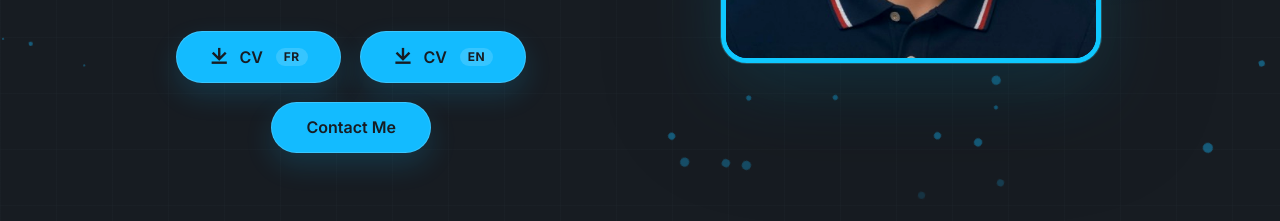
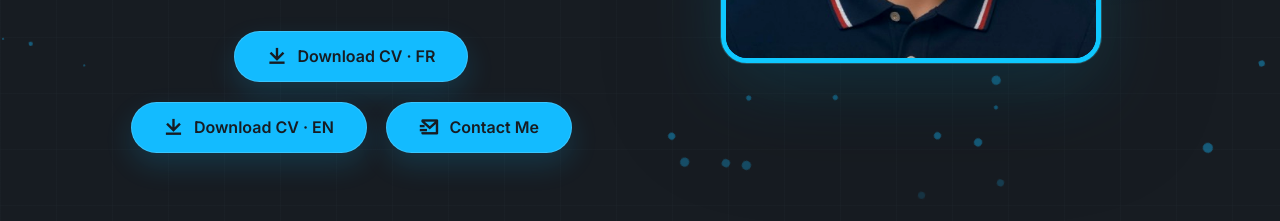
Before and after one commit to MahmoudKCHAOU/Portfoli.oMahmoodKCHAOU, a plain HTML site: page Html/home.html in a window 1280 px wide. Shown: the part 579-800 px from the top of the page. Drawn offline with nearby package versions, Linux system fonts and the light colour scheme.

Commit message:
Fix CV buttons: proper FR/EN labels, remove duplicate Contact Me

```diff
--- a/Html/home.html
+++ b/Html/home.html
@@ -161,17 +161,6 @@
       display: flex;
       gap: 1.2rem;
       flex-wrap: wrap;
-    }
-
-    .btn-cv .cv-lang {
-      display: inline-block;
-      background: rgba(255,255,255,0.15);
-      border-radius: 20px;
-      padding: 0.1rem 0.5rem;
-      font-size: 0.75rem;
-      font-weight: 700;
-      letter-spacing: 0.05em;
-      margin-left: 0.1rem;
     }
 
     .btn {
@@ -373,14 +362,14 @@
       </div>
 
       <div class="hero-buttons">
-        <a href="../Papier/CV_Mahmoud_KCHAOU_Fr.pdf" download class="btn btn-cv">
-          <i class="ri-download-line"></i> CV <span class="cv-lang">FR</span>
+        <a href="../Papier/CV_Mahmoud_KCHAOU_Fr.pdf" download class="btn btn-cv" id="cv-fr-btn">
+          <i class="ri-download-line"></i> Download CV · FR
         </a>
-        <a href="../Papier/CV__Mahmoud_KCHAOU_Anglais.pdf" download class="btn btn-cv">
-          <i class="ri-download-line"></i> CV <span class="cv-lang">EN</span>
+        <a href="../Papier/CV__Mahmoud_KCHAOU_Anglais.pdf" download class="btn btn-cv" id="cv-en-btn">
+          <i class="ri-download-line"></i> Download CV · EN
         </a>
-        <a href="mailto:mahmoud.kchaou@isimsf.u-sfax.tn?subject=Contact%20from%20Portfolio" class="btn">
-          <i class="ri-mail-send-line"></i> Contact Me
+        <a href="mailto:mahmoud.kchaou@isimsf.u-sfax.tn?subject=Contact%20from%20Portfolio" class="btn" id="contact-btn">
+          <i class="ri-mail-send-line"></i> <span data-i18n="contact">Contact Me</span>
         </a>
       </div>
     </div>
--- a/Html/i18n.js
+++ b/Html/i18n.js
@@ -8,7 +8,7 @@
     "home.html": [
       [".hero-content h4", "Hello, I'm", "Bonjour, je suis"],
       [".hero-content p", "Third-year Computer Engineering student with a Bachelor's degree in Big Data and Data Analytics.<br>Seeking a <strong>final-year internship (PFE)</strong>, with a particular interest in artificial intelligence.", "Étudiant en 3ᵉ année du cycle ingénieur en Génie Informatique, titulaire d’une licence en Big Data et Analyse de Données.<br>À la recherche d’un <strong>stage de fin d’études (PFE)</strong>, avec un intérêt particulier pour l’intelligence artificielle.", "html"],
-      [".hero-buttons a.btn:last-child", "Contact Me", "Me contacter"],
+      ["#contact-btn [data-i18n='contact']", "Contact Me", "Me contacter"],
       [".profile-portrait", "Mahmoud KCHAOU - Third-year Computer Engineering student", "Mahmoud KCHAOU - Étudiant en 3ᵉ année de Génie Informatique", "alt"],
     ],
     "About.html": [
```
